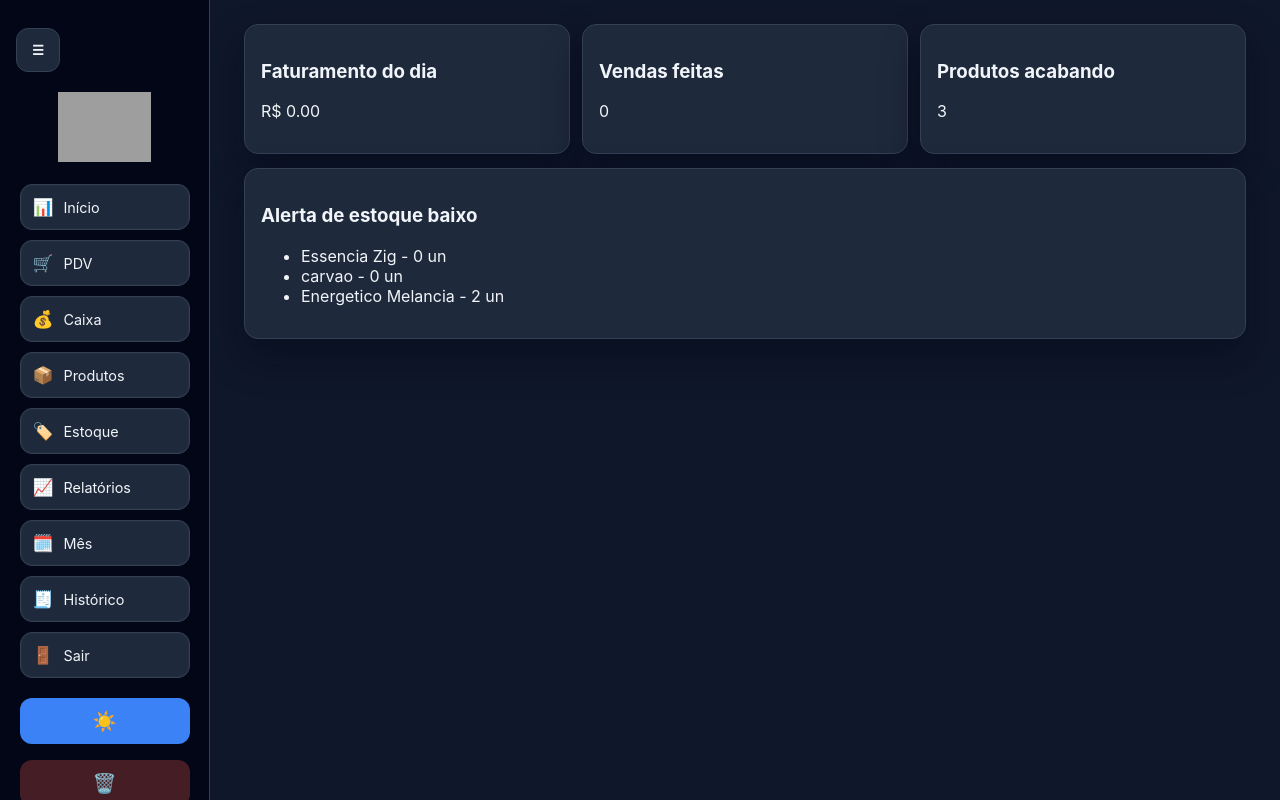
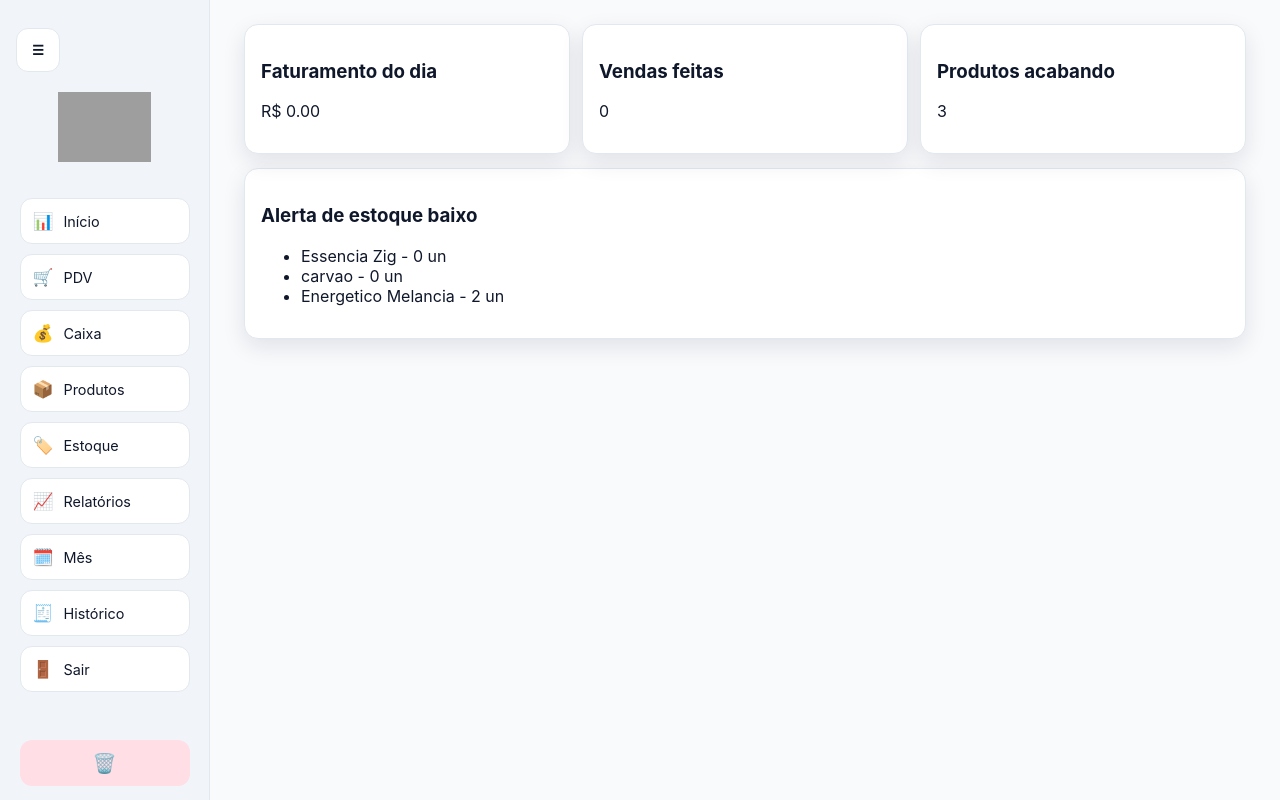
Before and after one commit to NextStagee/Sistemadevendas, a Flask app: page / in a window 1280 px wide. Run offline with Flask 3, Linux system fonts and the light colour scheme; a user stored in the database is signed in; data comes from the database, SQL or seed files in the repository; data that the repository does not hold is empty; grey boxes are pictures that could not be loaded.

Commit message:
Remove troca de tema e fixa interface no tema claro

```diff
--- a/static/style.css
+++ b/static/style.css
@@ -1,22 +1,4 @@
 :root {
-  --bg: #0F172A;
-  --surface: #1E293B;
-  --surface-2: #1E293B;
-  --sidebar: #020617;
-  --text: #F1F5F9;
-  --muted: #94A3B8;
-  --primary: #3B82F6;
-  --primary-hover: #2563EB;
-  --success: #163a25;
-  --danger: #451d24;
-  --warning: #4a3f1a;
-  --border: #334155;
-  --link: #93C5FD;
-  --radius: 14px;
-  --shadow: 0 18px 38px rgba(2, 6, 23, 0.45);
-}
-
-body.light-theme {
   --bg: #F8FAFC;
   --surface: #FFFFFF;
   --surface-2: #FFFFFF;
@@ -30,8 +12,10 @@ body.light-theme {
   --warning: #fff1cb;
   --border: #E2E8F0;
   --link: #2563EB;
+  --radius: 14px;
   --shadow: 0 8px 22px rgba(15, 23, 42, 0.10);
 }
+
 
 * { box-sizing: border-box; }
 
@@ -41,10 +25,6 @@ body {
   color: var(--text);
   margin: 0;
   min-height: 100vh;
-}
-
-body.light-theme {
-  background: var(--bg);
 }
 
 .menu-toggle {
@@ -78,7 +58,6 @@ body.light-theme {
   z-index: 20;
 }
 
-body.light-theme .side-menu { background: var(--sidebar); }
 
 .side-menu.closed { transform: translateX(-100%); }
 
@@ -142,11 +121,6 @@ body.light-theme .side-menu { background: var(--sidebar); }
   font-size: 1.2rem;
 }
 
-body.light-theme .menu-actions button {
-  background: var(--primary);
-  color: #fff;
-}
-
 .menu-actions .danger-btn {
   background: var(--danger);
 }
@@ -176,10 +150,6 @@ body.menu-collapsed .app-main.with-sidebar {
   box-shadow: var(--shadow);
 }
 
-body.light-theme .card {
-  background: var(--surface);
-}
-
 .small { max-width: 460px; margin-inline: auto; }
 .grid { display: grid; gap: 12px; justify-content: center; }
 .grid.two { grid-template-columns: repeat(2, minmax(0, 1fr)); }
@@ -196,7 +166,6 @@ table {
 
 th, td { border-bottom: 1px solid var(--border); padding: 10px; text-align: left; }
 th { background: var(--surface); color: var(--text); }
-body.light-theme th { background: var(--surface); color: var(--text); }
 tr:nth-child(even) td { background: color-mix(in srgb, var(--surface) 92%, #000 8%); }
 
 label { display: block; margin-bottom: 10px; color: var(--muted); font-size: 0.93rem; }
@@ -211,24 +180,10 @@ input, select, button {
   color: var(--text);
 }
 
-body.light-theme input,
-body.light-theme select,
-body.light-theme button {
-  background: var(--surface);
-}
-
 input:focus, select:focus { outline: none; border-color: var(--primary); box-shadow: 0 0 0 3px rgba(59, 130, 246, 0.24); }
 
 button { cursor: pointer; background: var(--primary); border: none; font-weight: 600; }
 button:hover { background: var(--primary-hover); }
-
-body.light-theme button {
-  background: var(--primary);
-}
-
-body.light-theme button:hover {
-  background: var(--primary-hover);
-}
 
 .inline { display: flex; gap: 8px; align-items: end; flex-wrap: wrap; }
 .inline input, .inline button { width: auto; }
@@ -331,13 +286,7 @@ a { color: var(--link); }
 }
 
 .action-open {
-  background: var(--primary);
-}
-
 .action-export {
-  background: var(--primary-hover);
-}
-
 .card-head-inline {
   display: flex;
   justify-content: space-between;
--- a/templates/base.html
+++ b/templates/base.html
@@ -29,7 +29,6 @@
     </nav>
 
     <div class="menu-actions">
-      <button id="theme-toggle" type="button" title="Alternar tema">☀️</button>
       <form method="post" action="{{ url_for('reset_data') }}" onsubmit="return confirm('Atenção: dados de caixa e vendas serão apagados. Deseja continuar?');">
         <button class="danger-btn" type="submit" title="Apagar dados de caixa e vendas">🗑️</button>
       </form>
@@ -50,7 +49,6 @@
     const body = document.body;
     const menu = document.getElementById('side-menu');
     const menuToggle = document.getElementById('menu-toggle');
-    const themeToggle = document.getElementById('theme-toggle');
 
     if (menuToggle && menu) {
       menuToggle.addEventListener('click', () => {
@@ -58,23 +56,6 @@
         body.classList.toggle('menu-collapsed');
       });
     }
-
-    const updateThemeIcon = () => {
-      if (!themeToggle) return;
-      themeToggle.textContent = body.classList.contains('light-theme') ? '🌙' : '☀️';
-    };
-
-    const savedTheme = localStorage.getItem('qdrinks-theme');
-    if (savedTheme === 'light') body.classList.add('light-theme');
-    updateThemeIcon();
-
-    if (themeToggle) {
-      themeToggle.addEventListener('click', () => {
-        body.classList.toggle('light-theme');
-        localStorage.setItem('qdrinks-theme', body.classList.contains('light-theme') ? 'light' : 'dark');
-        updateThemeIcon();
-      });
-    }
   </script>
 </body>
 </html>
```
